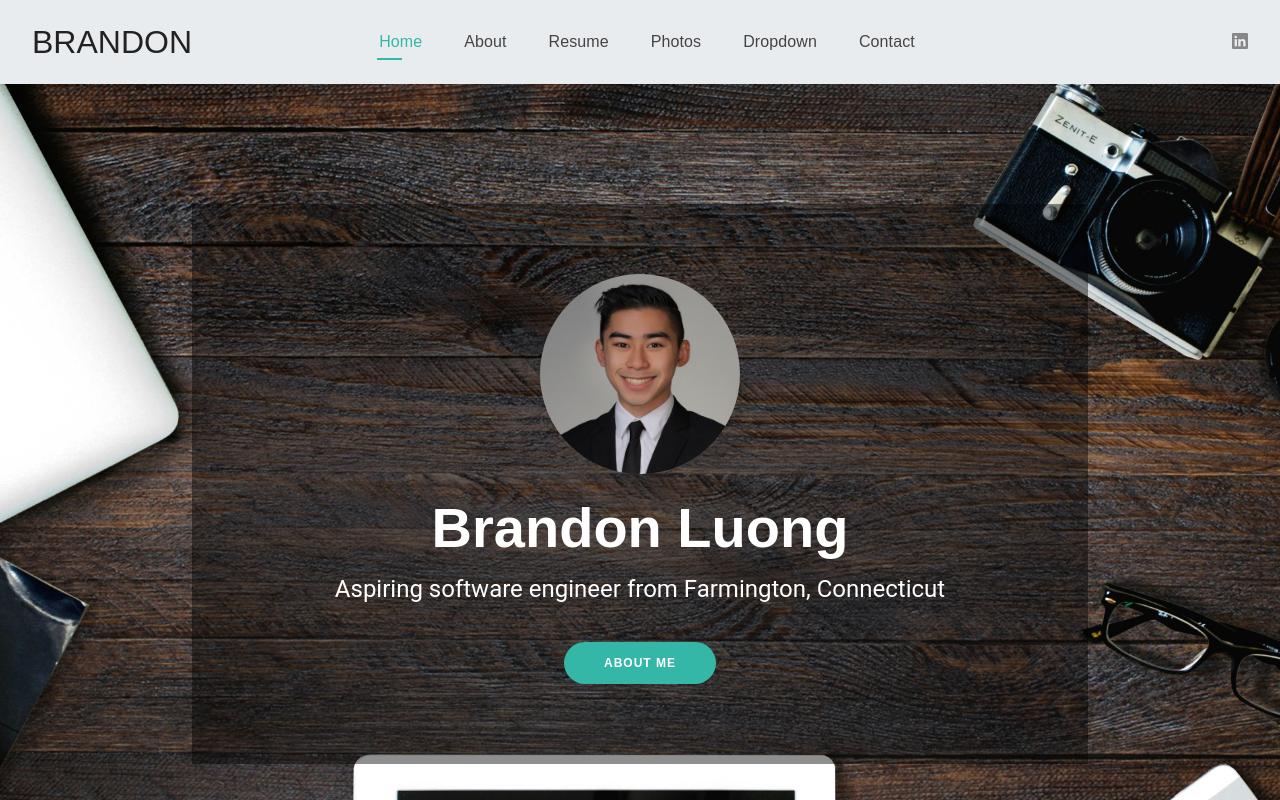
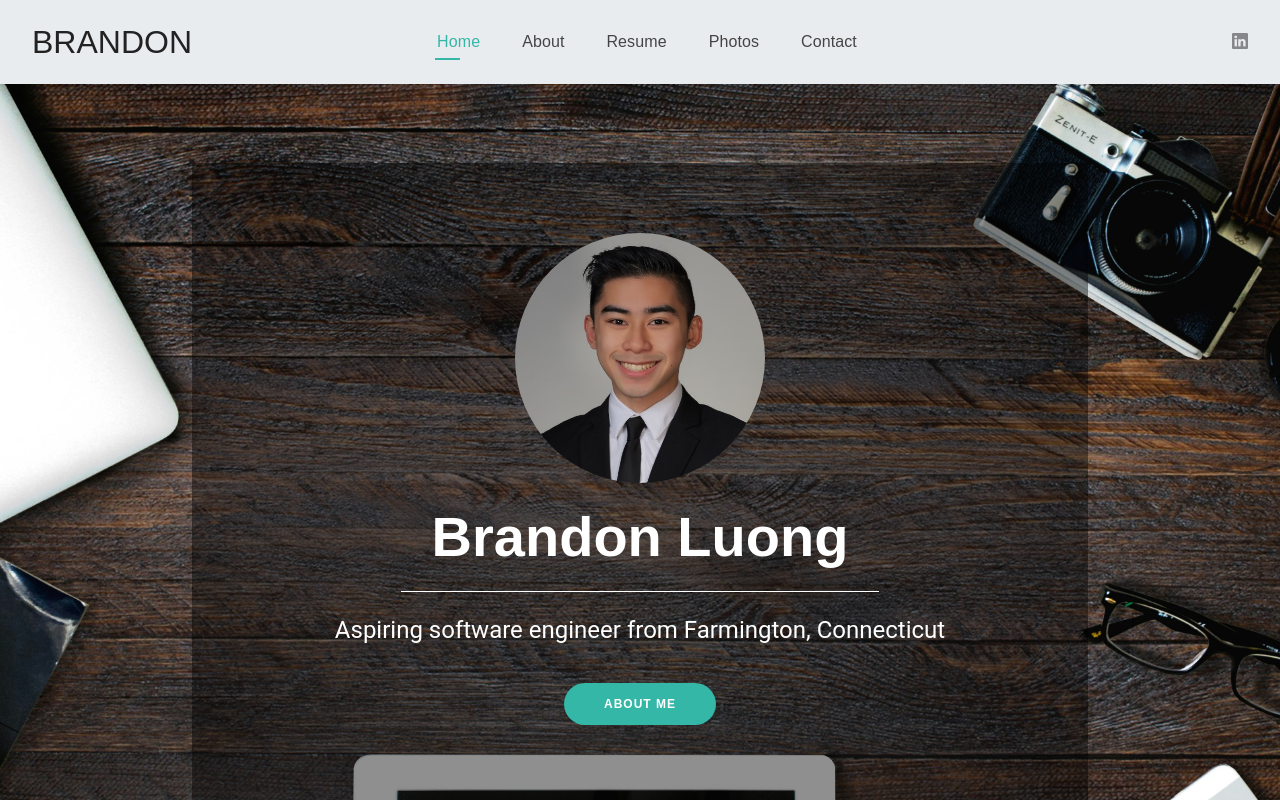
Before and after one commit to bhansea/Personal-Website, a Next.js app: page / in a window 1280 px wide. Shown: the top 800 px of the page. Built offline with nearby package versions, Linux system fonts and the light colour scheme.

Commit message:
Add animations and formatting changes

```diff
--- a/src/app/layout.js
+++ b/src/app/layout.js
@@ -36,7 +36,6 @@ export default function RootLayout({ children }) {
                 <li><Link href="/about">About</Link></li>
                 <li><Link href="/resume">Resume</Link></li>
                 <li><Link href="/photos">Photos</Link></li>
-                <li><Link href="#">Dropdown</Link></li>
                 <li><Link href="/contact">Contact</Link></li>
               </ul>
             </nav>
--- a/src/app/page.js
+++ b/src/app/page.js
@@ -1,59 +1,42 @@
-// import Head from 'next/head';
-// import Image from 'next/image';
-
-// export default function Home() {
-//   return (
-//     <div className="index-page">
-//       <Head>
-//         <meta charSet="utf-8" />
-//         <meta name="viewport" content="width=device-width, initial-scale=1.0" />
-//         <title>Home Page</title>
-//         <link rel="icon" href="/assets/img/favicon.png" />
-//       </Head>
-
-//       {/* Hero Section */}
-//       <section className="hero">
-//         <div className="transparent-box">
-//           {/* Profile Image */}
-//           <div className="profile-container">
-//             <img
-//               src="/assets/img/profile-im.jpg"
-//               alt="Brandon Luong"
-//               className="profile-image"
-//             />
-//           </div>
-//           {/* Name and Description */}
-//           <h2>Brandon Luong</h2>
-//           <p>I'm an aspiring software engineer from Connecticut</p>
-//           {/* Button */}
-//           <a href="#" className="btn-get-started">
-//             About Me
-//           </a>
-//         </div>
-//       </section>
-//     </div>
-//   );
-// }
+"use client";
 
 import Image from 'next/image';
+import 'aos/dist/aos.css'; // Import AOS CSS
+import AOS from 'aos';
+import { useEffect } from 'react';
 
 export default function Home() {
+  useEffect(() => {
+    AOS.init({
+      duration: 1000,  // Adjust the animation duration
+      easing: 'ease-in-out',  // Customize the easing effect
+      once: true,  // Whether animation should happen only once
+    });
+  }, []);
+
   return (
-    <div style={styles.container}>
-      <div style={styles.overlay}>
+    <div style={styles.container} data-aos="fade-in">
+      <div style={styles.overlay} data-aos="zoom-in">
         <div style={styles.content}>
-          <div style={styles.profileImage}>
+          <div style={styles.profileImage} data-aos="fade-up">
             <Image
               src="/assets/img/profile-img.jpg"
               alt="Profile Picture"
-              width={200}
-              height={200}
+              width={250}
+              height={250}
               style={{ borderRadius: '50%' }}
             />
           </div>
-          <h1 style={styles.name}>Brandon Luong</h1>
-          <p style={styles.subTitle}>Aspiring software engineer from Farmington, Connecticut</p>
-          <button style={styles.button}>ABOUT ME</button>
+          <h1 style={styles.name} data-aos="fade-up" data-aos-delay="200">Brandon Luong</h1>
+
+          <div style={styles.line}></div>
+
+          <p style={styles.subTitle} data-aos="fade-up" data-aos-delay="200">
+            Aspiring software engineer from Farmington, Connecticut
+          </p>
+          <button style={styles.button} data-aos="zoom-in" data-aos-delay="400">
+            ABOUT ME
+          </button>
         </div>
       </div>
     </div>
@@ -91,13 +74,19 @@ const styles = {
     color: 'white',
     fontFamily: "'Raleway', sans-serif",
   },
+  line: {
+    margin: '20px auto',
+    width: '60%',
+    height: '1px',
+    backgroundColor: 'white',
+  },
   subTitle: {
     fontSize: '24px',
     margin: '10px 0',
     fontFamily: "'Roboto', sans-serif",
   },
   button: {
-    padding: '12px 40px', // top right bottom left
+    padding: '12px 40px',
     marginBottom: '30px',
     marginTop: '25px',
     backgroundColor: '#34b7a7',
```
